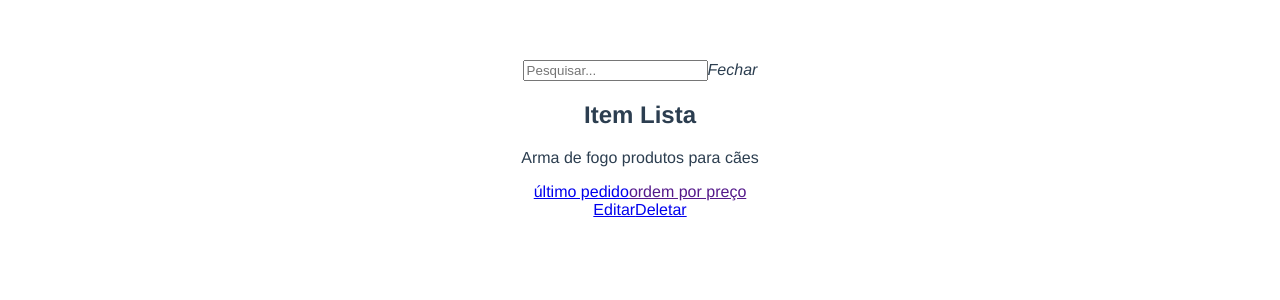
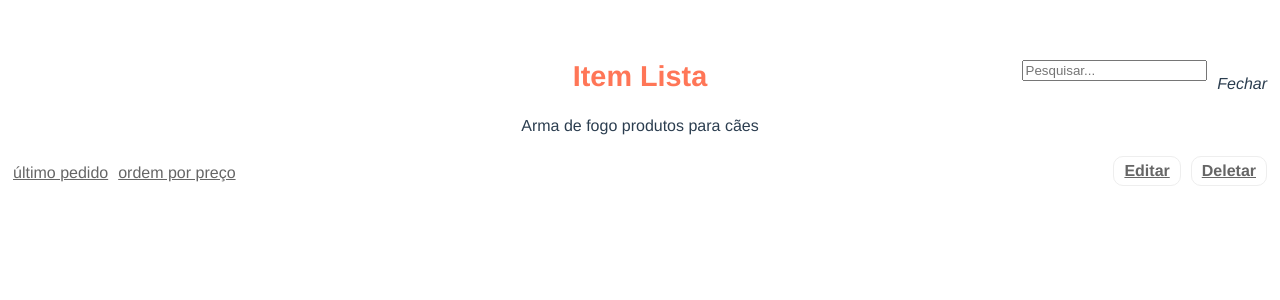
Before and after one commit to diegotpereira/vue.js-lojaonline-website, a Vue app: page / in a window 1280 px wide. Shown: the top 300 px of the page. Built offline with nearby package versions, Linux system fonts and the light colour scheme; what vue-sweetalert2 would draw is missing.

Commit message:
criação dos arquivos templates.

```diff
--- /dev/null
+++ b/src/components/Cadastrar.vue
@@ -0,0 +1,96 @@
+<template>
+	<div class="signup container">
+		<form @submit.prevent="inscrever" class="card-panel">
+			<h2 class="center">Cadastrar</h2>
+			<div class="field">
+				<label for="email">Email</label>
+				<input type="email" name="email" v-model="email">
+			</div>
+			<div class="field">
+				<label for="password">Senha:</label>
+				<input type="password" name="password" v-model="password">
+			</div>
+			<div class="field">
+				<label for="usuarionome">Usuário Nome:</label>
+				<input type="text" name="usuarionome" v-model="usuarionome">
+			</div>
+			<p class="red-text center" v-if="feedback"> {{ feedback }}</p>
+			<div class="field center">
+				<button class="btn waves-effect waves-light deep-orange lighten-1">Cadastrar</button>
+			</div>
+		</form>
+	</div>
+</template>
+<script>
+import slugify from 'slugify'
+//import firebase from '../firebase'
+import * as firebase from "../firebase";
+
+export default {
+	name: 'Cadastrar',
+	data() {
+		return {
+			email: null,
+			password: null,
+			usuarionome: null,
+			feedback: null,
+			slug: null
+		}
+	},
+	methods: {
+		inscrever() {
+			if (this.usuarionome && this.email && this.password) {
+				this.slug = slugify(this.usuarionome, {
+					replacement: '-',
+					remove: /[$*_+~.()'"!\-:@]/g,
+					lower: true
+				})
+
+				let ref = firebase.usuarioColecao.doc(this.slug)
+				ref.get().then(doc => {
+					if (doc.exists) {
+						this.feedback = 'Nome de usuário já foi usado.'
+					} else {
+						firebase.auth.createUserWithEmailAndPassword(this.email, this.password)
+						.then(cred => {
+							ref.set({
+								usuarionome: this.usuarionome,
+								usuario_id: cred.user.uid
+							})
+						})
+						.then(() => {
+							this.$router.push({name: 'Index'})
+						})
+						.catch(err => {
+							console.log(err)
+							this.feedback = err.message
+						})
+						this.feedback = 'Registrando. Por favor, aguarde'
+						this.$swal({
+							position: 'center',
+							type: 'success',
+							title: 'Parabéns por se tornar um membro.',
+							showConfirmButton: false,
+							timer: 2000
+						})
+					}
+				})
+			} else {
+				this.feedback = 'Insira um nome de usuário valido.'
+			}
+		}
+	}
+}
+</script>
+<style>
+
+.signup{
+    max-width: 400px;
+    margin-top: 60px;
+}
+
+.signup .field{
+    margin-bottom: 16px;
+}
+
+</style>
--- a/src/components/Index.vue
+++ b/src/components/Index.vue
@@ -29,4 +29,146 @@ export default {
 
 <style>
 
+.main{
+  position: relative;
+}
+.search{
+    width: 25%;
+    position: absolute;
+    top:0;
+    right: 0;
+}
+.clear{
+  cursor: pointer;
+  position: absolute;
+  top: 15px;
+  right: 5px;
+}
+.searching_box{
+    margin: 0;
+}
+.searching_box i{
+    float:right;
+}
+.sort_ed{
+  overflow:hidden;
+}
+.sort{
+  float: left;
+  text-align: center;
+  height: 44px;
+  line-height: 44px;
+}
+
+.sort a{
+  color:#666;
+  margin: 0 5px;
+}
+.edit_delete{
+  float:right;
+
+}
+.edit_delete a{
+  display: inline-block;
+  border: 1px solid #eee;
+  border-radius: 10px;
+  padding:5px 10px;
+  margin: 5px 5px;
+  color:#666;
+  font-weight: bold;
+}
+
+a:hover{
+ color: #ff7657;
+}
+
+h2{
+  color: #ff7657;
+  font-size: 1.8em;
+  font-weight: bold;
+  text-align: center;
+}
+.item_quantity{
+  text-align: center;
+}
+.item_quantity span{
+  font-weight: bold;
+}
+.index{
+  border-top: 2px solid #ccc;
+  padding-top:20px;
+  display: grid;
+  grid-template-columns: 1fr 1fr 1fr 1fr;
+  grid-gap: 10px;
+}
+
+.divider {
+    margin: 10px 0;
+}
+.index h3{
+  font-size: 1.2em;
+  margin:0;
+  font-weight: bold;
+  color: #ff7657;
+}
+.index .price{
+    font-size: 1.6em;
+    margin-top: 10px;
+}
+
+.cont{
+    height: 90px;
+    padding: 10px 0 0 0;
+}
+.index .date{
+    color: grey;
+    text-align: right;
+}
+.index .colors{
+  margin: 30px auto;
+}
+
+.index .colors li{
+  display: inline-block;
+}
+
+.index ul{
+  margin: 0;
+}
+.index .tags {
+    margin: 10px 0;
+}
+.index .tags li{
+  display: inline-block;
+  margin-right: 10px;
+}
+.index .tags li:hover{
+  color: #ff7657;
+  cursor: pointer;
+  text-decoration: underline;
+}
+.index .right_icon{
+  float: right;
+}
+.index .left_icon li{
+  display: inline-block;
+  cursor: pointer;
+  padding :5px 10px 10px 10px;
+}
+.index .left_icon{
+  float: left;
+}
+
+.index .right_icon li{
+    display: inline-block;
+    cursor: pointer;
+    padding :5px 10px 10px 10px;
+    float: right;
+}
+
+
+.index .delete{
+  cursor: pointer;
+  color: #aaa;
+}
 </style>
```
Also changed, not shown: 1 other file (tests, documents, lock files or other folders).
